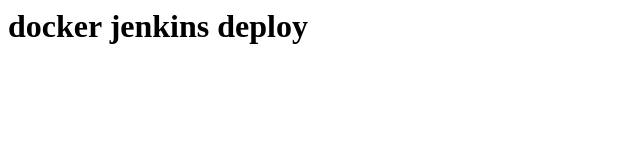
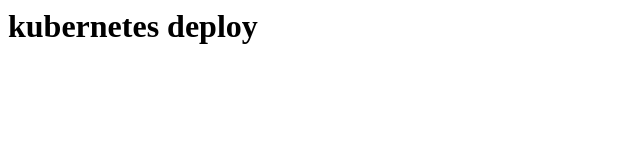
Before and after one commit to shahbaz619/DevOps-Practise, a plain HTML site: page index.html in a window 1280 px wide. Shown: the whole page, without its empty margins (0-640 px from the left). Drawn offline with Linux system fonts and the light colour scheme.

Commit message:
kubernetes index

```diff
--- a/index.html
+++ b/index.html
@@ -1,5 +1,5 @@
 <html>
     <h1>
-        docker jenkins deploy
+        kubernetes deploy
     </h1>
 </html>
```
